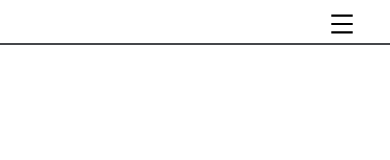
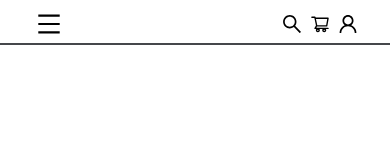
Before and after one commit to dev-lavv/sports_e-commerce, a React (Vite) app in the folder client/: page / in a window 390 px wide. Shown: the top 160 px of the page. Built offline with nearby package versions, Linux system fonts and the light colour scheme.

Commit message:
v0.0
changed header

```diff
--- a/client/src/App.jsx
+++ b/client/src/App.jsx
@@ -1,10 +1,9 @@
 import "./App.css";
 import Header from "./components/Header.jsx";
-
 function App() {
   return (
     <>
-      <div className="fixed top-0 w-full lg:h-[50px] h-[45px] flex justify-center border-b-2 border-custom-gray bg-white">
+      <div className="fixed w-full lg:h-[50px] h-[45px] flex justify-center border-b-2 border-custom-gray bg-white">
         <Header />
       </div>
       <div className='h-[100rem]'>
@@ -13,5 +12,4 @@ function App() {
     </>
   );
 }
-
 export default App;
--- a/client/src/components/Header.jsx
+++ b/client/src/components/Header.jsx
@@ -75,12 +75,7 @@ const Header = () => {
         }
         <div className="lg:hidden sticky w-full flex justify-between items-center mt-2">
           <div>
-            {
-              //logo
-            }
-          </div>
-          <div>
-            <button
+          <button
               onClick={handleMobileMenu}
             className=''
             >
@@ -90,6 +85,16 @@ const Header = () => {
                 }`}
               />
             </button>
+          </div>
+          <div>
+            {
+              //mobile logo
+            }
+          </div>
+          <div className='flex gap-2'>
+            <SearchOutlined className='text-xl'/>
+            <ShoppingCartOutlined className='text-xl'/>
+            <UserOutlined className='text-xl'/>
           </div>
         </div>
         {
@@ -112,12 +117,6 @@ const Header = () => {
             <li>
               Accessories
             </li>
-            <li>
-              Cart
-            </li>
-            <li>
-              Login
-            </li>
           </ul>
         </div>
       </nav>
```
